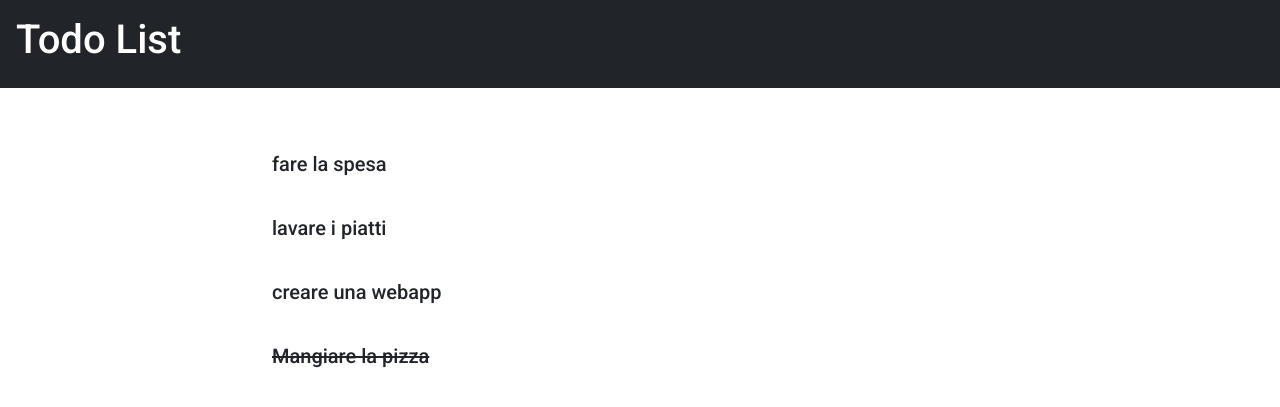
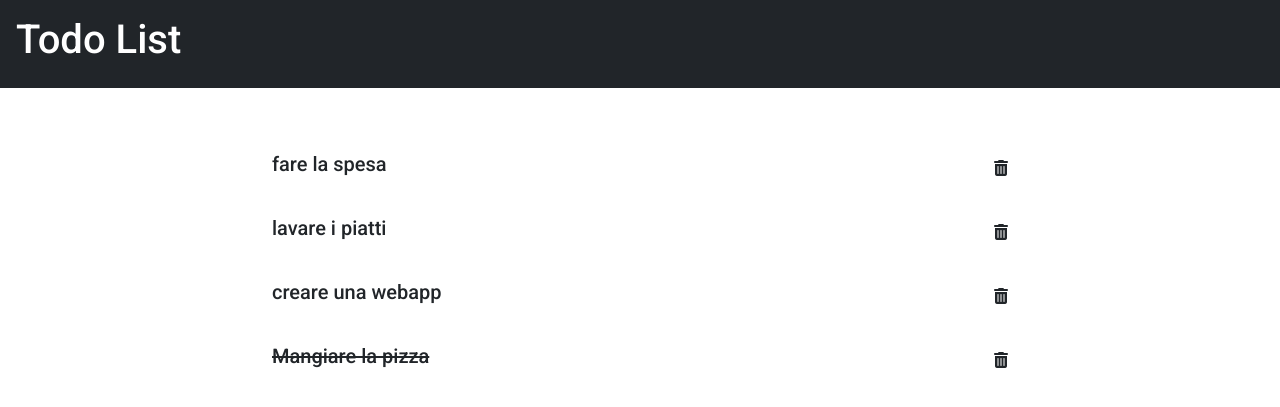
Before and after one commit to alex02r/php-todo-list-json, a PHP site: page / in a window 1280 px wide. Shown: the top 407 px of the page. Run offline with PHP 8.4, Linux system fonts and the light colour scheme.

Commit message:
[UPGRADE] Aggiunta icona trasher per permettere l'eliminazione del task

```diff
--- a/index.php
+++ b/index.php
@@ -19,8 +19,9 @@
             <div class="row justify-content-center">
                 <div class="col-8">
                     <ul class="list-unstyled">
-                        <li v-for="item, index in todoList " :key="index" class="py-3">
+                        <li v-for="item, index in todoList " :key="index" class="d-flex align-items-center justify-content-between py-3">
                             <h5 :class="item.do ? 'text-decoration-line-through' : '' " role="button" @click="doTask(index)">{{ item.name }}</h5>
+                            <i class="fas fa-trash-can" @click="deleteTask(index)"></i>
                         </li>
                     </ul>
                 </div>
```
